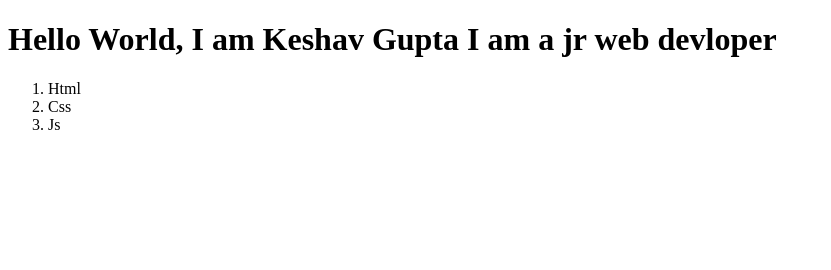
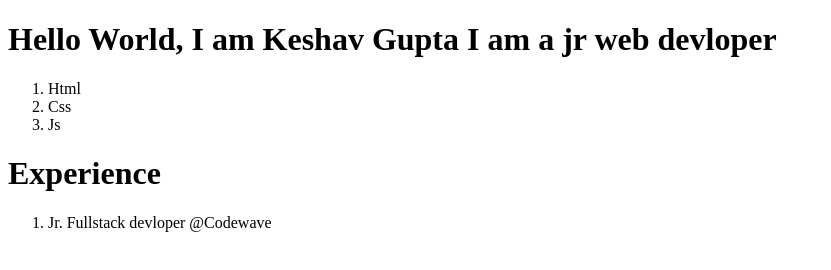
Before and after one commit to keshavgupta848101/test-github, a plain HTML site: page index.html in a window 1280 px wide. Shown: the whole page, without its empty margins (0-831 px from the left). Drawn offline with Linux system fonts and the light colour scheme.

Commit message:
Added experience

```diff
--- a/index.html
+++ b/index.html
@@ -13,5 +13,10 @@
       <li>Css</li>
       <li>Js</li>
     </ol>
+
+    <h1>Experience</h1>
+    <ol>
+      <li>Jr. Fullstack devloper @Codewave</li>
+    </ol>
   </body>
 </html>
```
